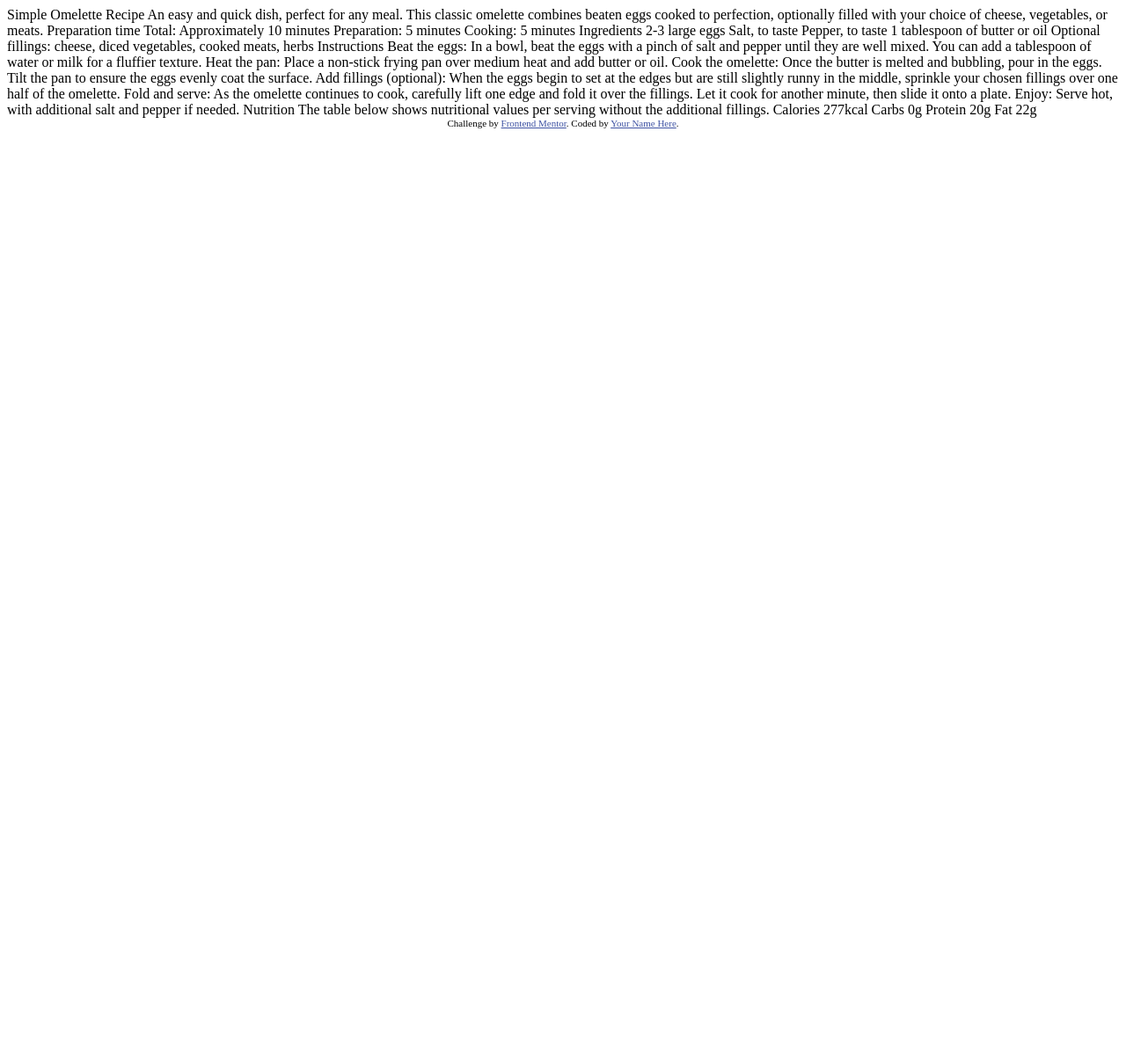
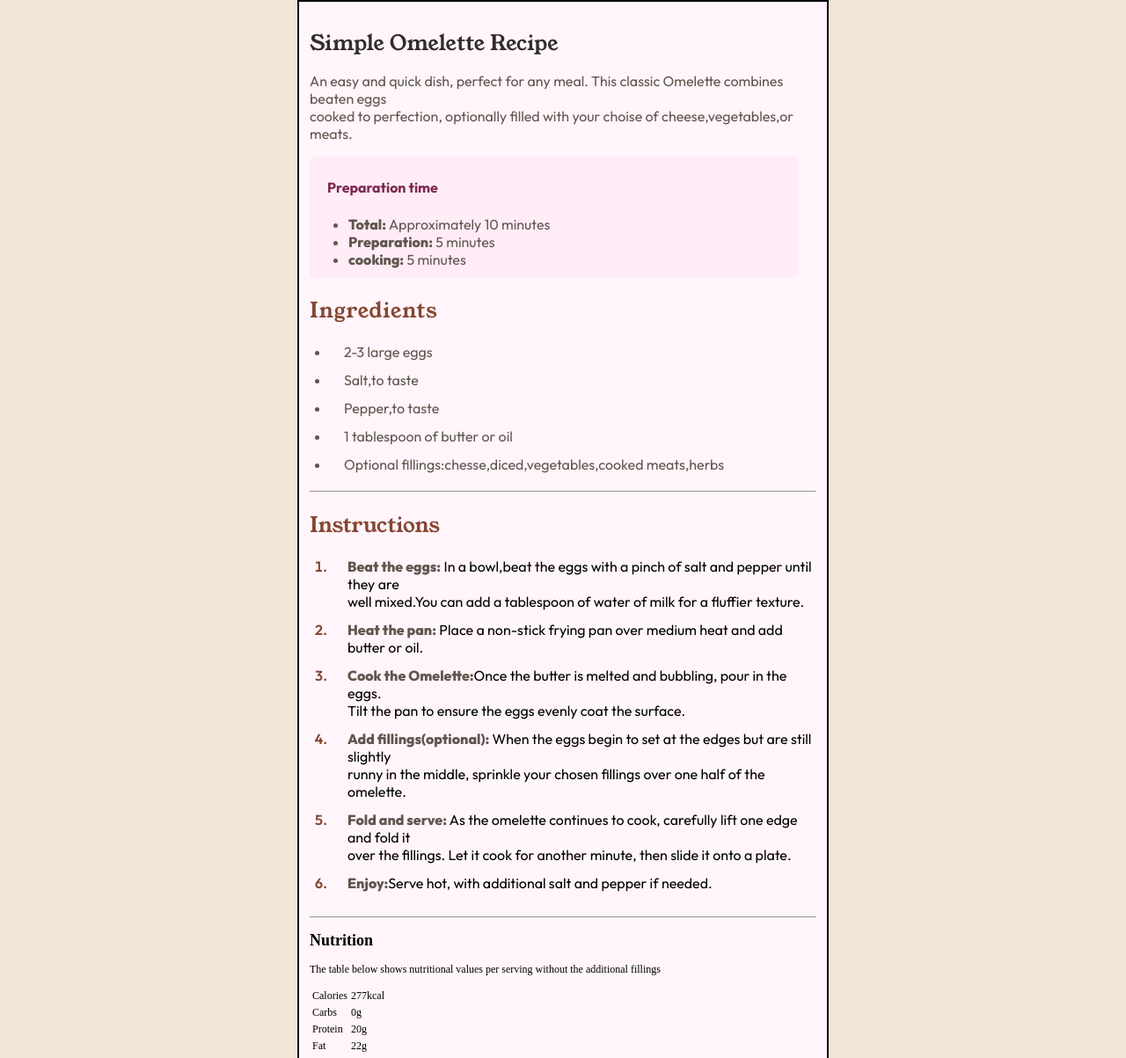
Before and after one commit to Yerson-Viveros05/Frontend-Mentor-pagine-recipe, a plain HTML site: page index.html in a window 1280 px wide. Shown: the top 1203 px of the page at 88% size. Before the commit the page ends 800 px from the top, so only its background shows below. Drawn offline with Linux system fonts and the light colour scheme.

Commit message:
Adelante parte visual del ejercicio, falta por terminar la unaseccion

```diff
--- a/index.html
+++ b/index.html
@@ -5,9 +5,14 @@
   <meta name="viewport" content="width=device-width, initial-scale=1.0"> <!-- displays site properly based on user's device -->
 
   <link rel="icon" type="image/png" sizes="32x32" href="./assets/images/favicon-32x32.png">
-
+  <link rel="stylesheet" href="style.css">
+  <link rel="preconnect" href="https://fonts.googleapis.com">
+<link rel="preconnect" href="https://fonts.gstatic.com" crossorigin>
+<link href="https://fonts.googleapis.com/css2?family=Figtree:ital,wght@0,300..900;1,300..900&family=Inter:ital,opsz,wght@0,14..32,100..900;1,14..32,100..900&family=Outfit:wght@100..900&family=Young+Serif&display=swap" rel="stylesheet">
+<link rel="preconnect" href="https://fonts.googleapis.com">
+<link rel="preconnect" href="https://fonts.gstatic.com" crossorigin>
+<link href="https://fonts.googleapis.com/css2?family=Figtree:ital,wght@0,300..900;1,300..900&family=Inter:ital,opsz,wght@0,14..32,100..900;1,14..32,100..900&family=Outfit:wght@100..900&family=Young+Serif&display=swap" rel="stylesheet">
   <title>Frontend Mentor | Recipe page</title>
-
   <!-- Feel free to remove these styles or customise in your own stylesheet 👍 -->
   <style>
     .attribution { font-size: 11px; text-align: center; }
@@ -15,63 +20,85 @@
   </style>
 </head>
 <body>
+    <div class="tarjeta">
+      <section class="introduccion">
+        <div class="imagen">
+        <img src="" alt="">
+        </div>
+          <h1>Simple Omelette Recipe</h1>
+          <p>An easy and quick dish, perfect for any meal. This classic Omelette combines beaten eggs <br>
+          cooked to perfection, optionally filled with your choise of cheese,vegetables,or meats.</p>
+      </section>
 
-  Simple Omelette Recipe
+      <section class="tiempo">
+          <div class="preparacion">
+            <h4>Preparation time</h4>
+             <ul>
+              <li><span>Total:</span> Approximately 10 minutes</li>
+              <li><span>Preparation:</span> 5 minutes</li>
+              <li><span>cooking:</span> 5 minutes</li>
+             </ul>
+          </div>
+      </section>
 
-  An easy and quick dish, perfect for any meal. This classic omelette combines beaten eggs cooked
-  to perfection, optionally filled with your choice of cheese, vegetables, or meats.
+      <section class="ingredientes">
+        <div class="listado-ingredientes">
+          <h2>Ingredients</h2>
+          <ul>
+            <li>2-3 large eggs</li>
+            <li>Salt,to taste</li>
+            <li>Pepper,to taste</li>
+            <li>1 tablespoon of butter or oil</li>
+            <li>Optional fillings:chesse,diced,vegetables,cooked meats,herbs</li>
+          </ul>
+        </div>
+      </section>
+      <hr>
+    <section class="instrucciones">
+      <h2>Instructions</h2>
+       <ol>
+        <li><span>Beat the eggs:</span> In a bowl,beat the eggs with a pinch of salt and pepper until they are <br>
+        well mixed.You can add a tablespoon of water of milk for a fluffier texture.</li>
+        <li><span>Heat the pan:</span> Place a non-stick frying pan over medium heat and add butter or oil.</li>
+        <li><span>Cook the Omelette:</span>Once the butter is melted and bubbling, pour in the eggs. <br>
+           Tilt the pan to ensure the eggs evenly coat the surface.</li>
+        <li><span>Add fillings(optional):</span> When the eggs begin to set at the edges but are still slightly <br>runny in the middle, sprinkle your chosen fillings over one half of the omelette.</li>
+        <li><span>Fold and serve:</span> As the omelette continues to cook, carefully lift one edge and fold it <br>
+          over the fillings. Let it cook for another minute, then slide it onto a plate.</li>
+        <li><span>Enjoy:</span>Serve hot, with additional salt and pepper if needed.</li>
+       </ol>
+    </section>
+    <hr>
+      <section class="nutricion">
 
-  Preparation time
+          <h2>Nutrition</h2>
+          <p>The table below shows nutritional values per serving without the additional fillings</p>
+          <table>
+            <tr>
+              <td>Calories</td>
+              <td class="Column-derecha">277kcal</td>
+            </tr>
+            <tr>
+              <td>Carbs</td>
+              <td class="Column-derecha">0g</td>
+            </tr>
+            <tr>
+              <td>Protein</td>
+              <td class="Column-derecha">20g</td>
+            </tr>
+            <tr>
+              <td>Fat</td>
+              <td class="Column-derecha">22g</td>
+            </tr>
+          </table>
+      </section>
 
-  Total: Approximately 10 minutes
-  Preparation: 5 minutes
-  Cooking: 5 minutes
-
-  Ingredients
-
-  2-3 large eggs
-  Salt, to taste
-  Pepper, to taste
-  1 tablespoon of butter or oil
-  Optional fillings: cheese, diced vegetables, cooked meats, herbs
-
-  Instructions
-
-  Beat the eggs: In a bowl, beat the eggs with a pinch of salt and pepper until they are well mixed.
-  You can add a tablespoon of water or milk for a fluffier texture.
-
-  Heat the pan: Place a non-stick frying pan over medium heat and add butter or oil.
-
-  Cook the omelette: Once the butter is melted and bubbling, pour in the eggs. Tilt the pan to ensure
-  the eggs evenly coat the surface.
-
-  Add fillings (optional): When the eggs begin to set at the edges but are still slightly runny in the
-  middle, sprinkle your chosen fillings over one half of the omelette.
-
-  Fold and serve: As the omelette continues to cook, carefully lift one edge and fold it over the
-  fillings. Let it cook for another minute, then slide it onto a plate.
-
-  Enjoy: Serve hot, with additional salt and pepper if needed.
-
-  Nutrition
-
-  The table below shows nutritional values per serving without the additional fillings.
-
-  Calories
-  277kcal
-
-  Carbs
-  0g
-
-  Protein
-  20g
-
-  Fat
-  22g
-
+    </div>
+    <!---
   <div class="attribution">
     Challenge by <a href="https://www.frontendmentor.io?ref=challenge" target="_blank">Frontend Mentor</a>.
     Coded by <a href="#">Your Name Here</a>.
+  -->
   </div>
 </body>
 </html>
--- /dev/null
+++ b/style.css
@@ -0,0 +1,98 @@
+body{
+    background-color: hsl(30, 54%, 90%);
+    display: flex;
+    justify-content: center;
+
+    margin: 0;
+}
+.tarjeta{
+   width: 45%;
+    height: auto;
+   border: 2px solid black;
+   margin: 0;
+   padding: 12px;
+   background-color: hsl(330, 100%, 98%);
+}
+.introduccion h1{
+  color: hsl(24, 5%, 18%);
+  font-family:  "young serif", serif;
+  font-weight: 400;
+  margin: 0;
+}
+.introduccion p{
+    font-size: 16px;
+    font-family: "outfit", sans-serif;
+    margin: 8;
+    font-weight: 400;
+    color: hsl(30, 10%, 34%);
+}
+.preparacion{
+   background-color: hsla(330, 100%, 80%, 0.1);
+    width: 95%;
+    height: 130px;
+    padding: 4px;
+    border-radius: 6px;
+}
+.preparacion h4{
+   margin-left: 16px;
+   color: hsl(332, 51%, 32%);
+   font-family: "outfit", sans-serif;
+}
+span{
+    font-family: "outfit", sans-serif;
+    font-size: 16px;
+    font-weight: 800;
+    color: hsl(30, 10%, 34%);
+}
+.preparacion li{
+    font-family: "outfit", sans-serif;
+    font-size: 16px;
+    font-weight: 400;
+    color: hsl(30, 10%, 34%);
+}
+.listado-ingredientes{
+    font-size: 16px;
+    font-family: "outfit", sans-serif;
+    display: flex;
+    flex-direction: column;
+    margin: 0;
+    align-items: flex-start;
+}
+.listado-ingredientes h2{
+    color: hsl(14, 45%, 36%);
+    font-family: "young serif", serif;
+    font-weight: 400;
+    letter-spacing: 0.9px;
+}
+.listado-ingredientes ul{
+    padding-left: 23px;
+   margin: 0;
+}
+.listado-ingredientes li{
+    padding-left: 16px;
+    color: hsl(30, 10%, 34%);
+    margin-bottom: 12px;
+}
+.instrucciones h2{
+    font-family: "young serif", serif;
+    font-weight: 400;
+    color: hsl(14, 45%, 36%);
+}
+.instrucciones ol{
+  display: flex;
+  flex-direction: column;
+  padding-left: 23px;
+}
+.instrucciones li{
+    margin-bottom: 12px;
+    font-family: "outfit", sans-serif;
+    font-size: 16px;
+    padding-left: 20px;
+}
+.instrucciones li::marker{
+    color: hsl(14, 45%, 36%);
+    font-weight: 600;
+}
+.nutricion{
+    font-size: 12px;
+}
```
